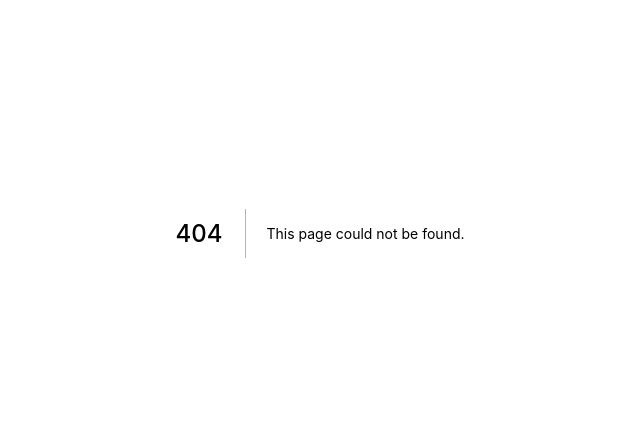
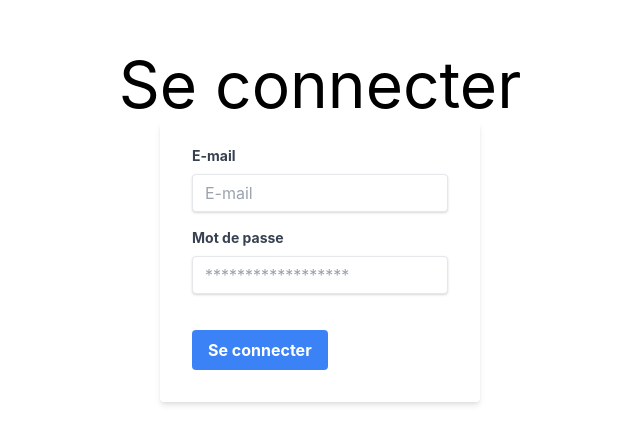
Before and after one commit to Caro407/THP_IMMO_PROJ_FRONT, a Next.js app: page /login in a window 1280 px wide. Before the commit this address had no page. Shown: the part 167-610 px from the top of the page, without its empty margins (320-960 px from the left). Built offline with nearby package versions, Linux system fonts and the light colour scheme.

Commit message:
added redux and the sign in up pages

```diff
--- a/package.json
+++ b/package.json
@@ -8,9 +8,12 @@
     "start": "next start"
   },
   "dependencies": {
+    "js-cookie": "^2.2.1",
     "next": "10.2.3",
     "react": "17.0.2",
-    "react-dom": "17.0.2"
+    "react-dom": "17.0.2",
+    "react-redux": "^7.2.4",
+    "redux": "^4.1.0"
   },
   "devDependencies": {
     "autoprefixer": "^10.2.6",
--- a/pages/_app.js
+++ b/pages/_app.js
@@ -1,7 +1,13 @@
 import '../styles/globals.css'
+import store from '../redux/store'
+import { Provider } from 'react-redux'
 
 function MyApp({ Component, pageProps }) {
-  return <Component {...pageProps} />
+  return (
+    <Provider store={store}>
+      <Component {...pageProps} />
+    </Provider>
+  )
 }
 
 export default MyApp
--- a/pages/index.js
+++ b/pages/index.js
@@ -1,8 +1,10 @@
 import Head from 'next/head'
 import Image from 'next/image'
 import styles from '../styles/Home.module.css'
+import React from 'react';
 
 export default function Home() {
+
   return (
     <div className={styles.container}>
       <Head>
--- /dev/null
+++ b/pages/login.js
@@ -0,0 +1,72 @@
+import React from "react"
+import Router from 'next/router'
+import styles from '../styles/Home.module.css'
+import { useDispatch } from 'react-redux';
+import Cookies from 'js-cookie';
+import { logIn } from '../redux/actions/userActions';
+
+function Login() {
+  const dispatch = useDispatch();
+
+  const submitInfo = (event) => {
+    event.preventDefault();
+    let myHeaders = new Headers();
+    myHeaders.append("Content-Type", "application/json");
+
+    let raw = JSON.stringify({
+      "user": {
+        "email": `${event.target.elements.email.value}`,
+        "password": `${event.target.elements.password.value}`
+      }
+    });
+    let requestOptions = {
+      method: 'POST',
+      headers: myHeaders,
+      body: raw
+    };
+
+    fetch("http://localhost:3000/users/sign_in", requestOptions)
+      .then(response => {
+        if (response.headers.get('Authorization'))
+        {
+          Cookies.set('token', response.headers.get('Authorization'), { sameSite: 'lax' });
+          Cookies.set('isLoggedIn', true, { sameSite: 'lax' });
+          dispatch(logIn(Cookies.get('token')));
+          Router.push('/')
+        }
+        else (alert('Something went wrong'))
+      })
+      .catch(error => console.log('error', error));
+  }
+
+  return (
+    <>
+      <div className={styles.container}>
+        <div className={styles.title}>Se connecter</div>
+        <div className="w-full max-w-xs">
+          <form className="bg-white shadow-md rounded px-8 pt-6 pb-8 mb-4" onSubmit={submitInfo}>
+            <div className="mb-4">
+              <label className="block text-gray-700 text-sm font-bold mb-2" htmlFor="email">
+                E-mail
+              </label>
+              <input className="shadow appearance-none border rounded w-full py-2 px-3 text-gray-700 leading-tight focus:outline-none focus:shadow-outline" id="email" type="text" placeholder="E-mail"></input>
+            </div>
+            <div className="mb-6">
+              <label className="block text-gray-700 text-sm font-bold mb-2" htmlFor="password">
+                Mot de passe
+              </label>
+              <input className="shadow appearance-none border rounded w-full py-2 px-3 text-gray-700 mb-3 leading-tight focus:outline-none focus:shadow-outline" id="password" type="password" placeholder="******************"></input>
+            </div>
+            <div className="flex items-center justify-between">
+              <button className="bg-blue-500 hover:bg-blue-700 text-white font-bold py-2 px-4 rounded focus:outline-none focus:shadow-outline" type="submit">
+                Se connecter
+              </button>
+            </div>
+          </form>
+        </div>
+      </div>
+    </>
+  )
+}
+
+export default Login
--- /dev/null
+++ b/pages/signup.js
@@ -0,0 +1,72 @@
+import React from "react"
+import Router from 'next/router'
+import styles from '../styles/Home.module.css'
+import { useDispatch } from 'react-redux';
+import Cookies from 'js-cookie';
+import { logIn } from '../redux/actions/userActions';
+
+function Signup() {
+  const dispatch = useDispatch();
+
+  const submitInfo = (event) => {
+    event.preventDefault();
+    let myHeaders = new Headers();
+    myHeaders.append("Content-Type", "application/json");
+
+    let raw = JSON.stringify({
+      "user": {
+        "email": `${event.target.elements.email.value}`,
+        "password": `${event.target.elements.password.value}`
+      }
+    });
+    let requestOptions = {
+      method: 'POST',
+      headers: myHeaders,
+      body: raw
+    };
+
+    fetch("http://localhost:3000/users", requestOptions)
+      .then(response => {
+        if (response.headers.get('Authorization'))
+        {
+          Cookies.set('token', response.headers.get('Authorization'), { sameSite: 'lax' });
+          Cookies.set('isLoggedIn', true, { sameSite: 'lax' });
+          dispatch(logIn(Cookies.get('token')));
+          Router.push('/')
+        }
+        else (alert('Something went wrong'))
+      })
+      .catch(error => console.log('error', error));
+  }
+
+  return (
+    <>
+      <div className={styles.container}>
+        <div className={styles.title}>S'inscrire</div>
+        <div className="w-full max-w-xs">
+          <form className="bg-white shadow-md rounded px-8 pt-6 pb-8 mb-4" onSubmit={submitInfo}>
+            <div className="mb-4">
+              <label className="block text-gray-700 text-sm font-bold mb-2" htmlFor="email">
+                E-mail
+              </label>
+              <input className="shadow appearance-none border rounded w-full py-2 px-3 text-gray-700 leading-tight focus:outline-none focus:shadow-outline" id="email" type="text" placeholder="E-mail"></input>
+            </div>
+            <div className="mb-6">
+              <label className="block text-gray-700 text-sm font-bold mb-2" htmlFor="password">
+                Mot de passe (6 caractères minimum)
+              </label>
+              <input className="shadow appearance-none border rounded w-full py-2 px-3 text-gray-700 mb-3 leading-tight focus:outline-none focus:shadow-outline" id="password" type="password" placeholder="******************"></input>
+            </div>
+            <div className="flex items-center justify-between">
+              <button className="bg-blue-500 hover:bg-blue-700 text-white font-bold py-2 px-4 rounded focus:outline-none focus:shadow-outline" type="submit">
+                S'inscrire
+              </button>
+            </div>
+          </form>
+        </div>
+      </div>
+    </>
+  )
+}
+
+export default Signup
--- /dev/null
+++ b/redux/actions/userActions.js
@@ -0,0 +1,16 @@
+import { LOGIN, LOGOUT } from '../types/userTypes';
+
+const logIn = (userToken) => {
+  return {
+    type: LOGIN,
+    userToken
+  };
+};
+
+const logOut = () => {
+  return {
+    type: LOGOUT
+  };
+};
+
+export { logIn, logOut };
--- /dev/null
+++ b/redux/reducers/userReducer.js
@@ -0,0 +1,28 @@
+import Cookies from 'js-cookie';
+import { LOGIN, LOGOUT } from '../types/userTypes';
+
+const initialState = {
+  token: Cookies.get('token') || null,
+  isLoggedIn: Cookies.get('isLoggedIn') || false
+};
+
+const userReducer = (state = initialState, action) => {
+  switch(action.type) {
+    case LOGIN:
+      return {
+        ...state,
+        token: action.userToken,
+        isLoggedIn: true
+      };
+    case LOGOUT:
+      return {
+        ...state,
+        token: null,
+        isLoggedIn: false
+      };
+    default:
+      return state;
+  }
+}
+
+export default userReducer;
--- /dev/null
+++ b/redux/store.js
@@ -0,0 +1,6 @@
+import { createStore } from 'redux';
+import userReducer from './reducers/userReducer';
+
+let store = createStore(userReducer);
+
+export default store;
--- /dev/null
+++ b/redux/types/userTypes.js
@@ -0,0 +1,4 @@
+const LOGIN = 'LOGIN';
+const LOGOUT = 'LOGOUT';
+
+export { LOGIN, LOGOUT };
```
Also changed, not shown: 1 other file (tests, documents, lock files or other folders).
